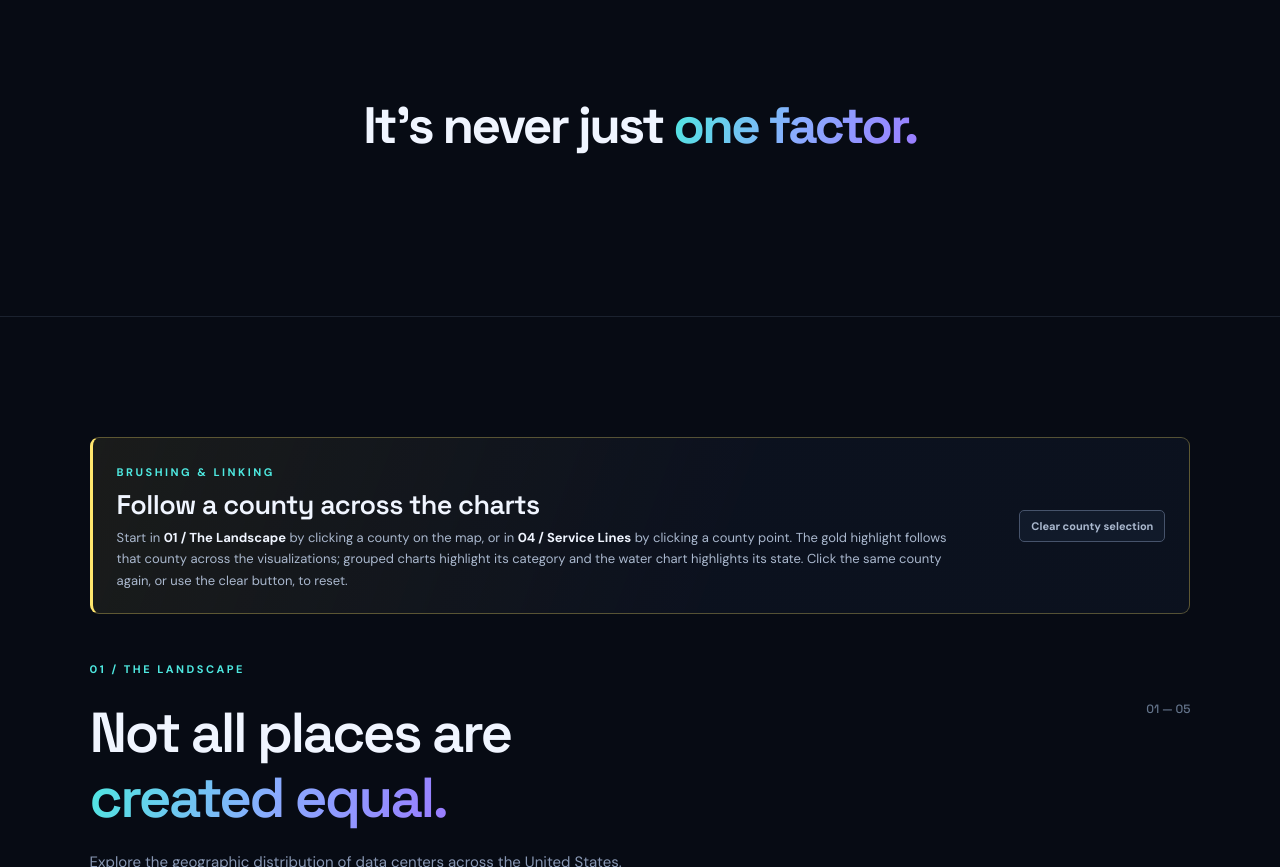
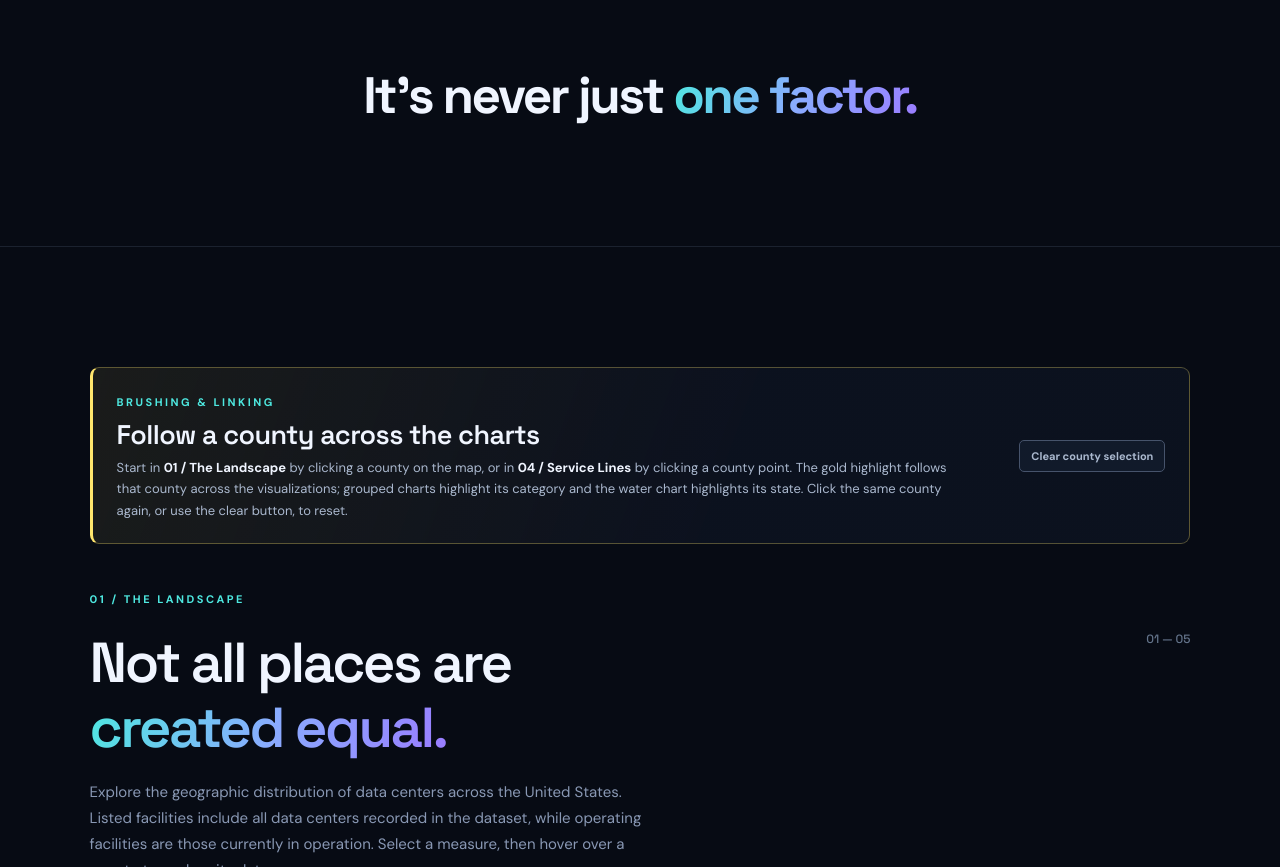
Before and after one commit to shanmathig/datacentered, a plain HTML site: page index.html in a window 1280 px wide. Shown: the part 1407-2274 px from the top of the page. Drawn offline with nearby package versions, Linux system fonts and the light colour scheme; no server answers.

Commit message:
Adjust margin for overview-heading class

```diff
--- a/css/style.css
+++ b/css/style.css
@@ -233,7 +233,7 @@ footer a:last-child { color: var(--cyan); }
 
 .overview-heading {
   width: 100%;
-  margin: 100px auto 40px;
+  margin: 70px auto 0;
   text-align: center;
   font-size: clamp(2rem, 4vw, 4rem);
   font-weight: 700;
```
